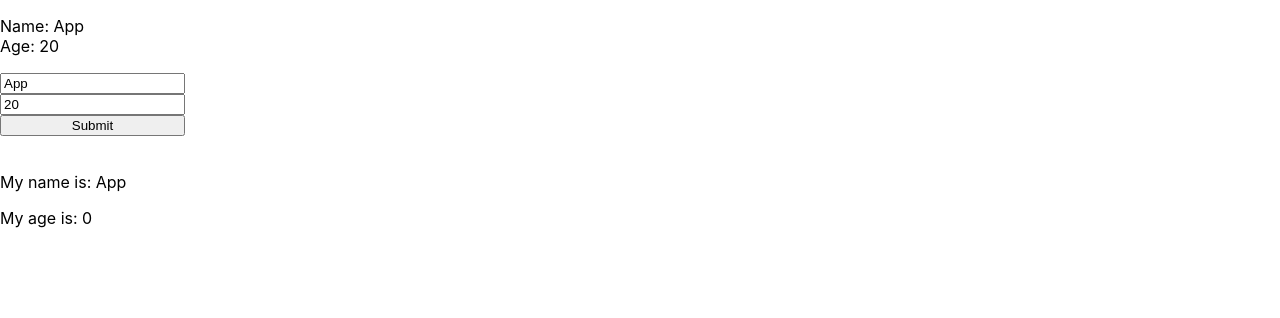
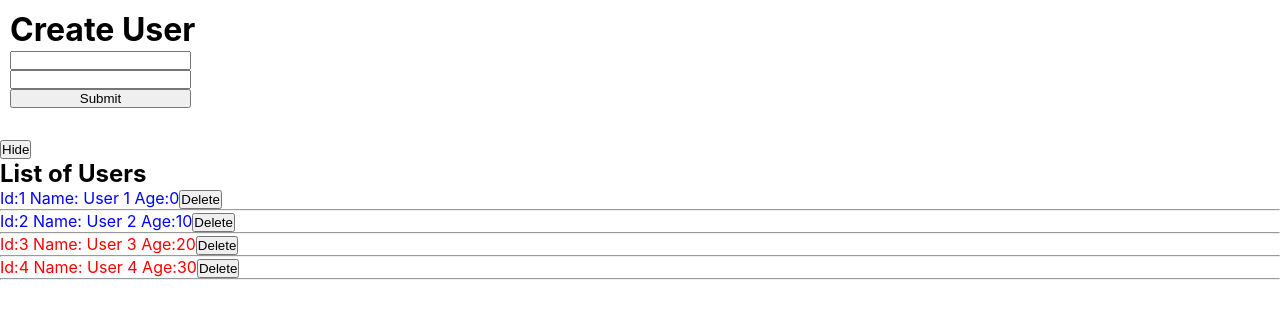
Before and after one commit to Congmanh270504/Tutorial-React, a React (Create React App) app: page / in a window 1280 px wide. Shown: the top 318 px of the page. Built offline with nearby package versions, Linux system fonts and the light colour scheme.

Commit message:
#1- delete + add user func

```diff
--- a/src/App.css
+++ b/src/App.css
@@ -1,30 +1,17 @@
-.App {
-  text-align: center;
+* {
+  padding: 0;
+  margin: 0;
+  box-sizing: border-box;
 }
 
-.App-logo {
-  height: 40vmin;
-  pointer-events: none;
+.red {
+  color: red;
 }
 
-@media (prefers-reduced-motion: no-preference) {
-  .App-logo {
-    animation: App-logo-spin infinite 20s linear;
-  }
+.blue {
+  color: blue;
 }
 
-
-
-.App-link {
-  color: #61dafb;
+.user {
+  padding: 10px;
 }
-
-@keyframes App-logo-spin {
-  from {
-    transform: rotate(0deg);
-  }
-
-  to {
-    transform: rotate(360deg);
-  }
-}
--- a/src/App.jsx
+++ b/src/App.jsx
@@ -1,18 +1,38 @@
 import React, { useState } from 'react';
 import './App.css';
 import User from './component/User';
+import ListUser from './component/ListUser';
 function App() {
-  const [userInfo, updateData] = useState({
-    name: 'App',
+  const [userInfo, updateData] = useState([{
+    id: 1,
+    name: 'User 1',
     age: 0,
-  });
-
+  }, {
+    id: 2,
+    name: 'User 2',
+    age: 10,
+  }, {
+    id: 3,
+    name: 'User 3',
+    age: 20,
+  }, {
+    id: 4,
+    name: 'User 4',
+    age: 30,
+  }]);
+  const addUser = (obj) => {
+    updateData([obj, ...userInfo]) // add user
+  }
+  const deleteUser = (id) => { // lấy cái id của ng dùng click vô
+    let tmp = userInfo
+    tmp = tmp.filter(user => user.id !== id) // tạo biến tmp để lưu lại giá trị userInfo sau đó filter, n~ cái user.id nào khác id với id user thì giữ ko thì vứt
+    updateData(tmp)
+  }
   return (
     <>
-      <User updateData={updateData} />
+      <User addUser={addUser} />
       <br />
-      <p>My name is: {userInfo.name}</p>
-      <p>My age is: {userInfo.age}</p>
+      <ListUser userInfo={userInfo} deleteUser={deleteUser} />
     </>
   );
 }
--- /dev/null
+++ b/src/component/ListUser.jsx
@@ -0,0 +1,27 @@
+import React, { useState } from 'react';
+function ListUser({ userInfo, deleteUser }) {
+    const [showHide, showHideAll] = useState("true");
+    return (
+        <>
+            {/* Nhớ là cái ! là trả về giá trị phủ định lại */}
+            <button onClick={() => showHideAll(!showHide)}>{showHide === false ? 'Show' : 'Hide'}</button>
+            {
+                showHide && <div>
+                    <h2>List of Users</h2>
+                    {userInfo.map((user) => {
+                        return (
+                            <div key={user.id} className={user.age >= 20 ? 'red' : 'blue'}>
+                                Id:{user.id}  Name: {user.name} Age:{user.age}
+                                <button onClick={() => deleteUser(user.id)}>Delete</button>
+                                <hr />
+                            </div>
+                        );
+                    })}
+                </div>
+            }
+
+        </>
+    );
+    // console.log(props);
+}
+export default ListUser;
--- a/src/component/User.jsx
+++ b/src/component/User.jsx
@@ -1,51 +1,44 @@
 import React, { useState } from "react";
-function User({ updateData }) {
-    const [app, setApp] = useState({
-        id: '1',
-        name: "App",
-        age: 20,
-        gender: "male"
+function User({ addUser }) {
+    //  Tạo 1 biến user tmp
+    const [user, setUser] = useState({
+        id: 0,
+        name: "",
+        age: 0
     });
 
-    const handleClick = (event) => {
-        setApp(currentApp => ({
-            ...currentApp,
-            name: event.target.value,
-            age: event.target.value
-        }));
-    };
+
     return (
-        <div>
-            <p key={app.id} >Name: {app.name}<br />Age: {app.age}</p>
+        <div className="user">
+            <h1>Create User</h1>
             <form style={{ display: "inline-grid" }} onSubmit={(e) => {
                 e.preventDefault();
             }}>
-                <input type="text" name="name" value={app.name} onChange={(e) => {
-                    setApp(currentApp => ({
-                        ...currentApp,
-                        name: e.target.value
-                    }));
-                    updateData(currentApp => ({
-                        ...currentApp,
-                        name: e.target.value
+                <input type="text" name="name" onChange={(e) => {
+                    setUser(currentUSer => ({
+                        ...currentUSer,
+                        name: e.target.value,
                     }));
                 }} />
-                <input type="number" name="age" value={app.age} onChange={(e) => {
-                    setApp(currentApp => ({
-                        ...currentApp,
-                        age: e.target.value
-                    }));
-                    updateData(currentApp => ({
-                        ...currentApp,
-                        age: e.target.value
+                <input type="number" name="age" onChange={(e) => {
+                    setUser(currentUSer => ({
+                        ...currentUSer,
+                        age: e.target.value,
                     }));
                 }} />
-                <button onClick={() => {
-                    console.log(app);
-                }}>Submit</button>
+                <button onClick={(e) => {
+                    setUser({
+                        ...user,
+                        id: Math.floor(Math.random() * 1000) + 1,
+                    });
+                    addUser(user);
+                }
+                }> Submit</button>
+
+                {/* mỗi 1 dòng setUser thì mình update cái state của name, age , id cái submit thì mình add vào cái list  */}
             </form>
+
         </div>
-
     );
 }
 export default User;
```
Also changed, not shown: src/index.js (+5 -2 lines).
